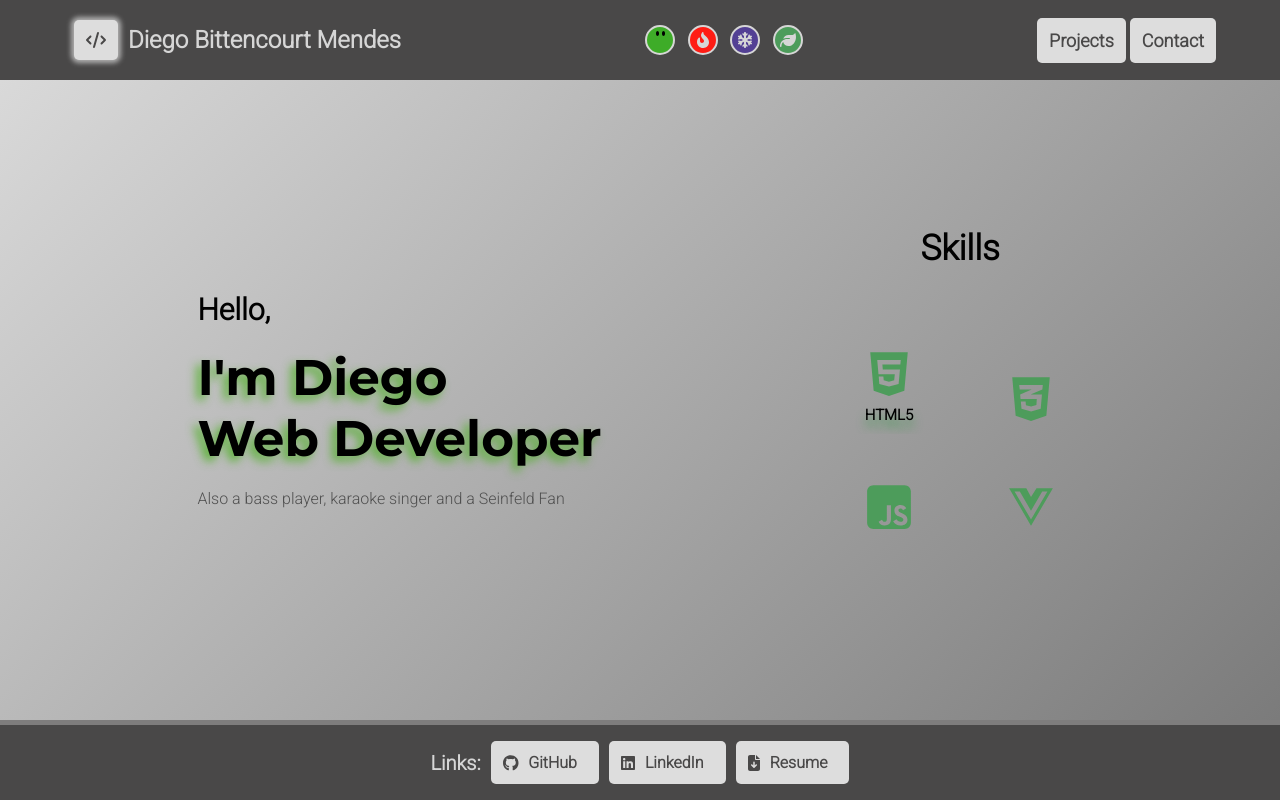
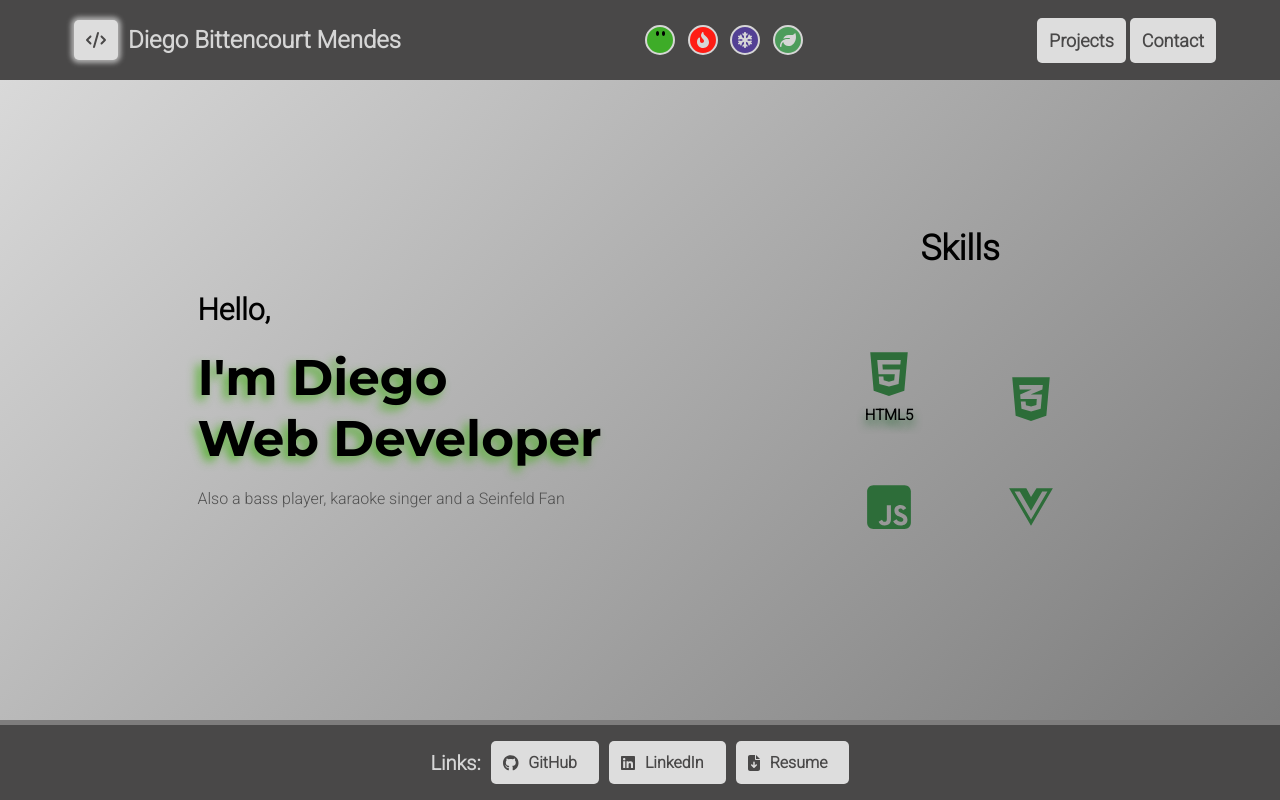
Before and after one commit to Diego-Bittencourt/portfolio_page, a Vue app: page / in a window 1280 px wide. In both pictures the pointer is over the item "HTML5". Built offline with nearby package versions, Linux system fonts and the light colour scheme; a web font is replaced by a local one.

Commit message:
CHORE - change skillicon green color to a darker shade

```diff
--- a/src/pages/FrontPainel.vue
+++ b/src/pages/FrontPainel.vue
@@ -181,7 +181,7 @@ li:hover .skilltext {
 }
 
 .green .skillsicon {
-  color: #4d9c5b;
+  color: #2d6d39;
 }
 
 .blue .skillsicon {
@@ -193,15 +193,15 @@ li:hover .skilltext {
 }
 
 .green:hover {
-  text-shadow: 0 8px 10px #4d9c5b;
+  text-shadow: 0 6px 8px #2d6d39;
 }
 
 .red:hover {
-  text-shadow: 0 8px 10px rgb(190, 60, 60);
+  text-shadow: 0 6px 8px rgb(190, 60, 60);
 }
 
 .blue:hover {
-  text-shadow: 0 8px 10px rgb(36, 36, 179);
+  text-shadow: 0 6px 8px rgb(36, 36, 179);
 }
 
 .graylayer {
```
